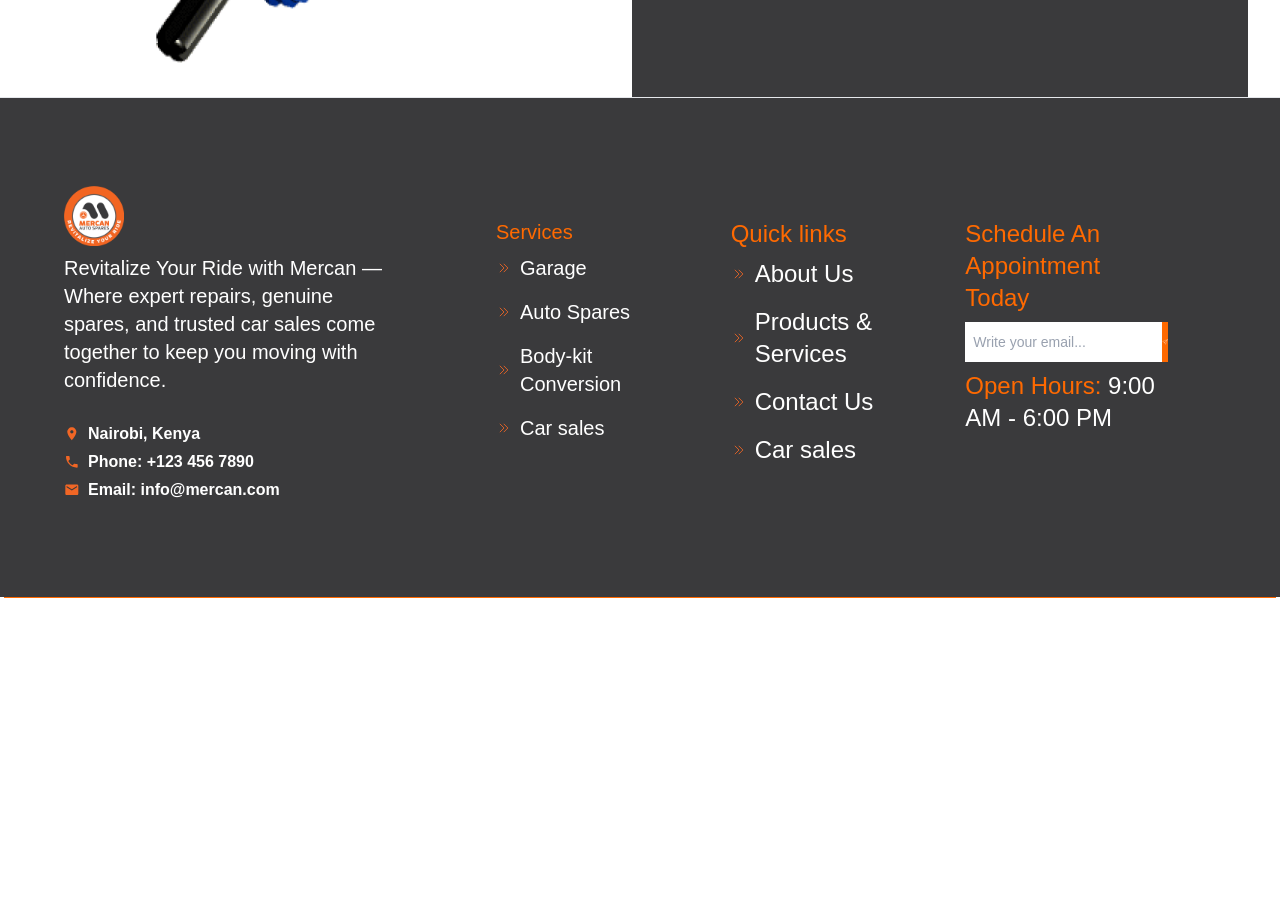
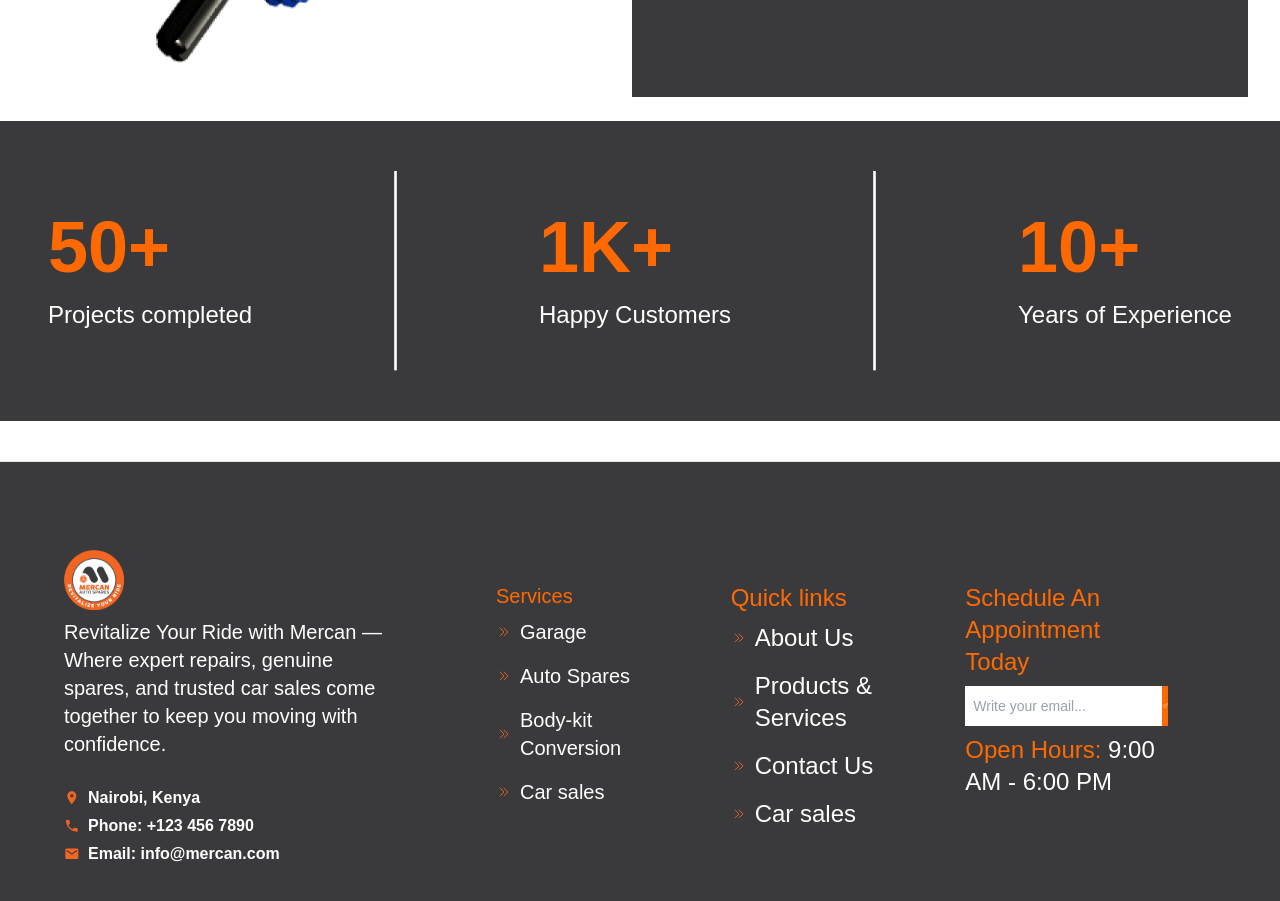
Before and after one commit to mogere/mercan, a Next.js app: page / in a window 1280 px wide. Shown: the part 5580-6481 px from the top of the page. Before the commit the page ends 6230 px from the top, so only its background shows below. Built offline with nearby package versions, Linux system fonts and the light colour scheme.

Commit message:
feat: add Overview component to display project statistics and experience

```diff
--- a/src/app/page.tsx
+++ b/src/app/page.tsx
@@ -2,6 +2,7 @@
 import Hero from "@/components/hero";
 // import NewsTips from "@/components/newstips";
 import NewProducts from "@/components/newProducts";
+import Overview from "@/components/overview";
 import ProductCategories from "@/components/ProductCategories";
 import Services from "@/components/services";
 // import Subscribe from "@/components/subscribe";
@@ -17,6 +18,7 @@ export default function Home() {
         {/* <Faq /> */}
         <ProductCategories />
         <NewProducts />
+        <Overview />
         {/* <NewsTips /> */}
         {/* <Subscribe /> */}
       </main>
--- /dev/null
+++ b/src/components/overview.tsx
@@ -0,0 +1,45 @@
+import Image from "next/image";
+const Overview = () => {
+  return (
+    <div className="flex justify-between items-center gap-10 h-[200px] md:h-[300px] p-12 mt-6  bg-[#3A3A3C] mb-10">
+      <div className="projects ">
+        <h1 className="text-orange-500 font-extrabold mb-4 text-4xl md:text-7xl">
+          50+
+        </h1>
+        <span className="text-white text-lg md:text-2xl">
+          Projects completed
+        </span>
+      </div>
+      <Image
+        src="/vertical.svg"
+        alt="vertical line"
+        width={3}
+        height={5}
+        className="h-[70px] md:h-[200px] items-center"
+      />
+      <div className="customers">
+        <h1 className="text-orange-500 font-extrabold mb-4 text-4xl md:text-7xl">
+          1K+
+        </h1>
+        <span className="text-white text-lg md:text-2xl">Happy Customers</span>
+      </div>
+      <Image
+        src="/vertical.svg"
+        alt="vertical line"
+        width={3}
+        height={5}
+        className="h-[70px] md:h-[200px] items-center"
+      />
+      <div className="years">
+        <h1 className="text-orange-500 font-extrabold mb-4 text-4xl md:text-7xl">
+          10+
+        </h1>
+        <span className="text-white text-lg md:text-2xl">
+          Years of Experience
+        </span>
+      </div>
+    </div>
+  );
+};
+
+export default Overview;
```
